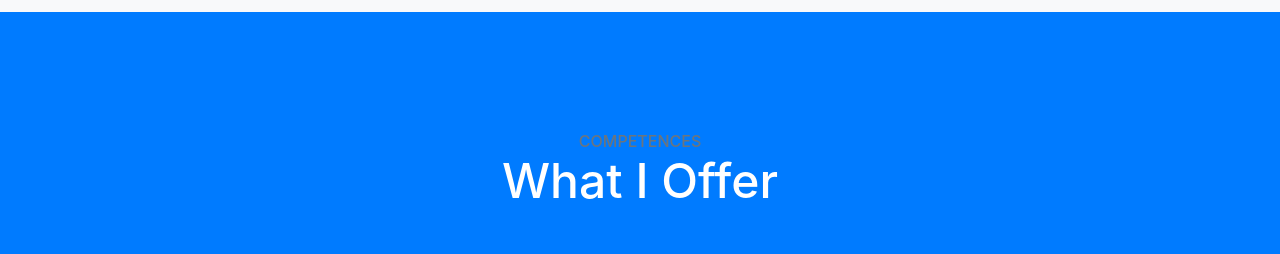
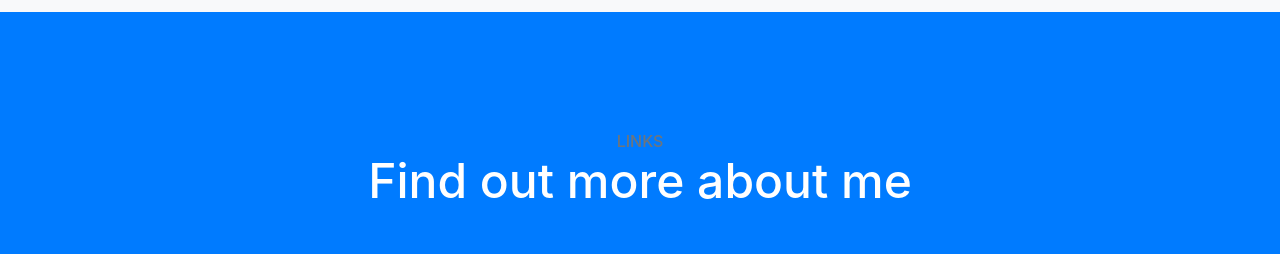
Before and after one commit to JorenVermeir/JorenVermeir.github.io, a website with bundled scripts: page index.html in a window 1280 px wide. Shown: the part 1340-1594 px from the top of the page. Built offline with nearby package versions, Linux system fonts and the light colour scheme.

Commit message:
Update index.html
Aanpassing links

```diff
--- a/index.html
+++ b/index.html
@@ -83,8 +83,8 @@
     <section class="content-section bg-primary text-white text-center" id="services">
       <div class="container">
         <div class="content-section-heading">
-          <h3 class="text-secondary mb-0">Competences</h3>
-          <h2 class="mb-5">What I Offer</h2>
+          <h3 class="text-secondary mb-0">Links</h3>
+          <h2 class="mb-5">Find out more about me</h2>
         </div>
         <div class="row">
           <div class="col-lg-3 col-md-6 mb-5 mb-lg-0">
```
